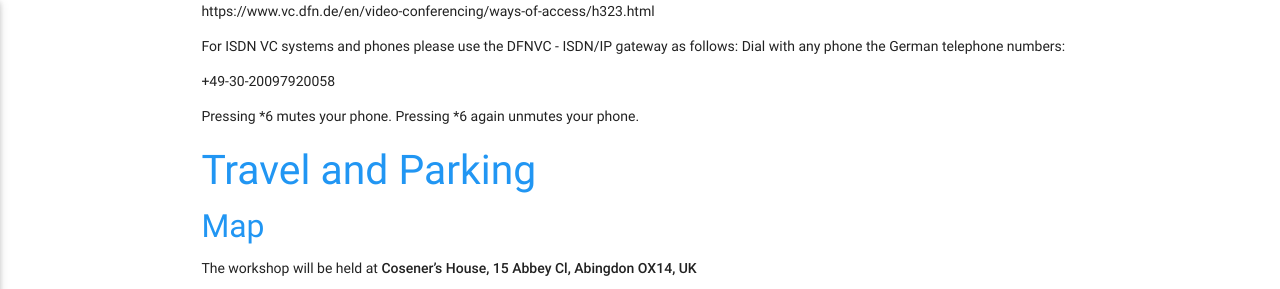
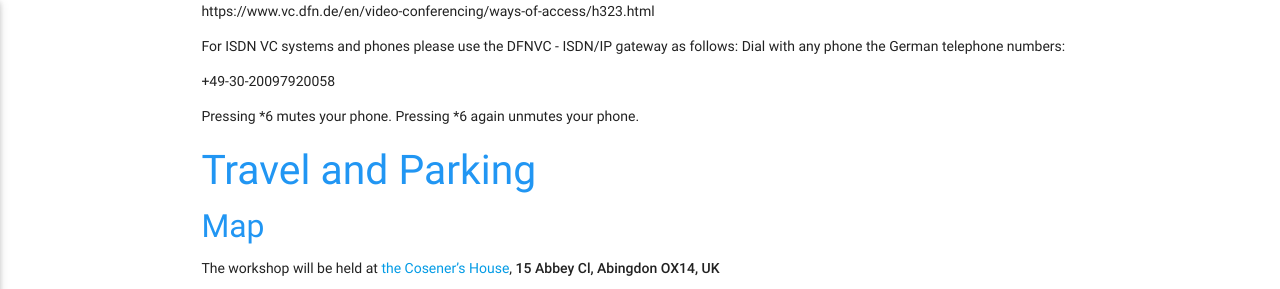
Before and after one commit to boutproject/boutproject.github.io, a Jekyll site: the page built from documentation/workshop2019.markdown, in a window 1280 px wide and 900 px high, scrolled down 1214 px, cut to the strip 0-289 px from the top of the window. Built offline with Jekyll 4.4.1, drawn with Linux system fonts in a browser that asks for light colours.

Commit message:
Add link for the Cosener's House.

```diff
--- a/documentation/workshop2019.markdown
+++ b/documentation/workshop2019.markdown
@@ -83,7 +83,7 @@ Pressing \*6 mutes your phone. Pressing \*6 again unmutes your phone.
 <a name="map"/>
 #### Map
 
-The workshop will be held at **Cosener's House, 15 Abbey Cl, Abingdon OX14, UK**
+The workshop will be held at [the Cosener's House](https://www.thecosenershouse.co.uk), **15 Abbey Cl, Abingdon OX14, UK**
 <iframe src="https://www.google.com/maps/embed?pb=!1m14!1m8!1m3!1d9897.838374137762!2d-1.2776877!3d51.66973!3m2!1i1024!2i768!4f13.1!3m3!1m2!1s0x0%3A0x8b51162f7b834265!2sThe%20Cosener&#39;s%20House!5e0!3m2!1sen!2sde!4v1570637801059!5m2!1sen!2sde" width="640" height="480" frameborder="0" style="border:0;" allowfullscreen=""></iframe>
 
 <a name="accommodation"/>
```
